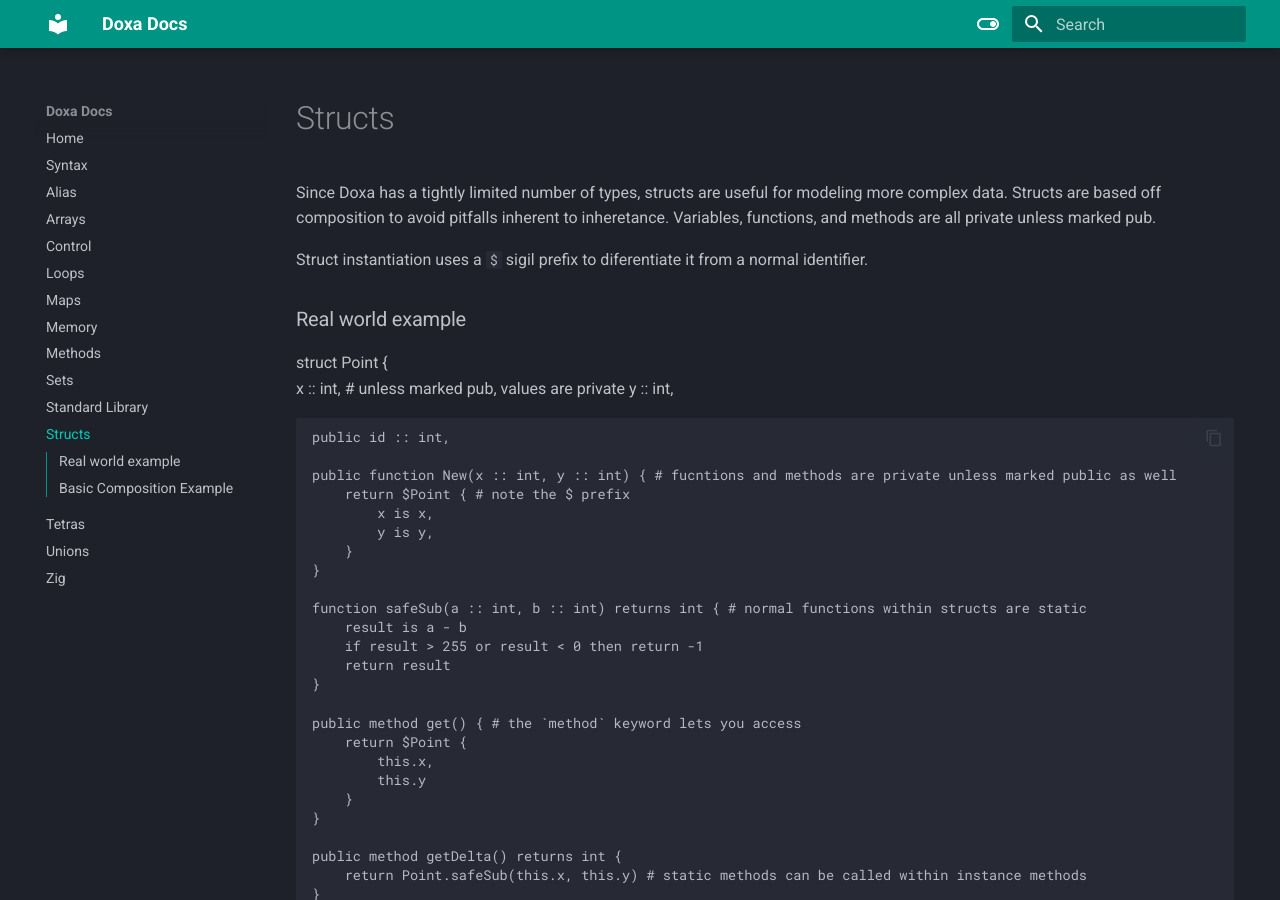
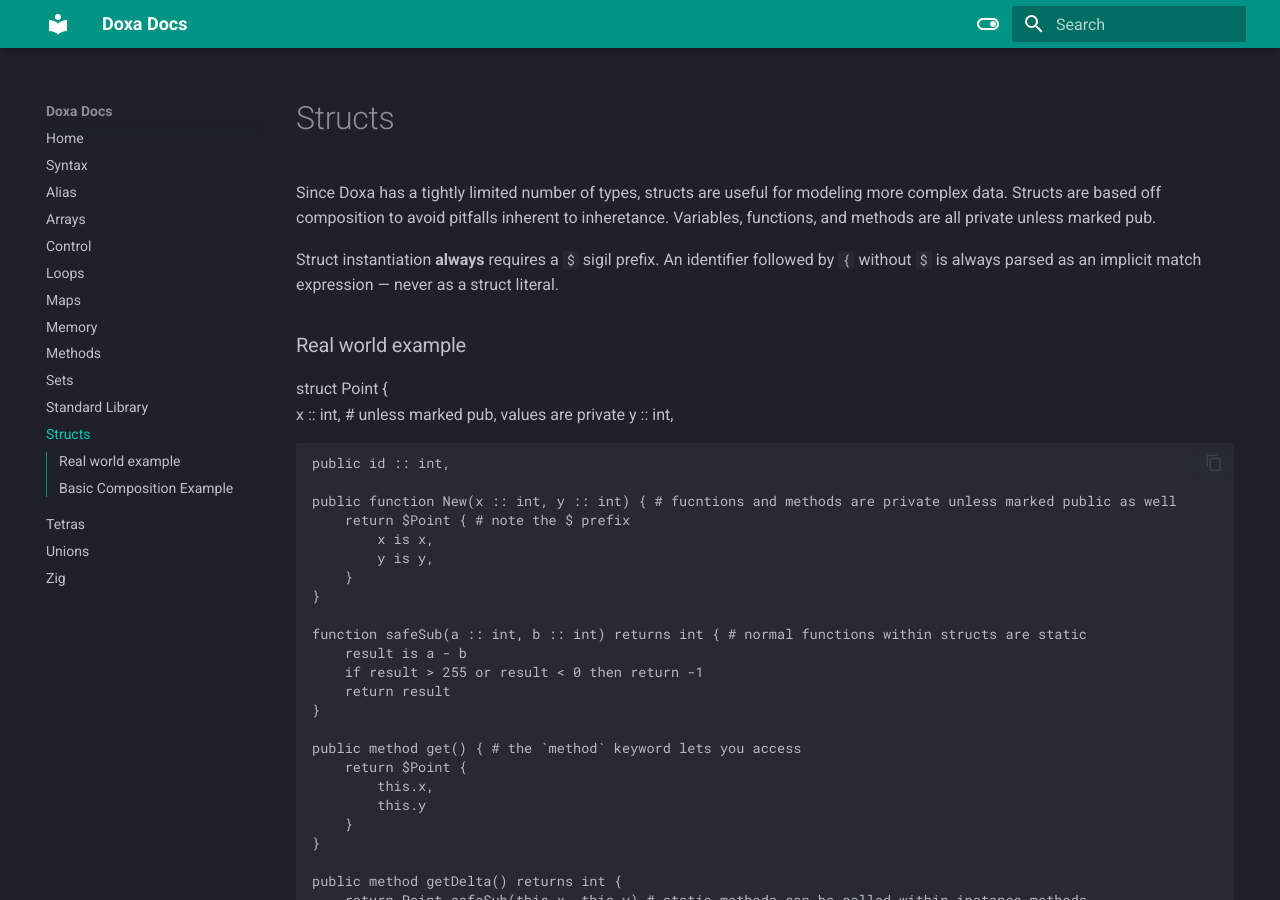
Before and after one commit to mirror-shades/doxa, an MkDocs documentation site: the page built from docs/struct.md, in a window 1280 px wide and 900 px high. Built offline with MkDocs 1.6.1 and Material for MkDocs 9.7.7, drawn with Linux system fonts in a browser that asks for light colours.

Commit message:
fixed bug raised in constant folding implementation, made struct construction more consistent

```diff
--- a/docs/struct.md
+++ b/docs/struct.md
@@ -1,6 +1,6 @@
 Since Doxa has a tightly limited number of types, structs are useful for modeling more complex data. Structs are based off composition to avoid pitfalls inherent to inheretance. Variables, functions, and methods are all private unless marked pub.
 
-Struct instantiation uses a `$` sigil prefix to diferentiate it from a normal identifier.
+Struct instantiation **always** requires a `$` sigil prefix. An identifier followed by `{` without `$` is always parsed as an implicit match expression — never as a struct literal.
 
 ### Real world example
 
```
Also changed, not shown: 6 other files.
